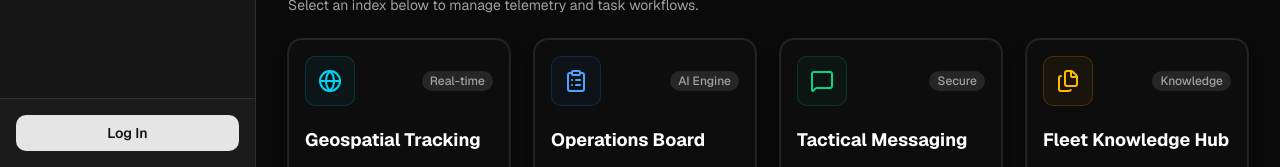
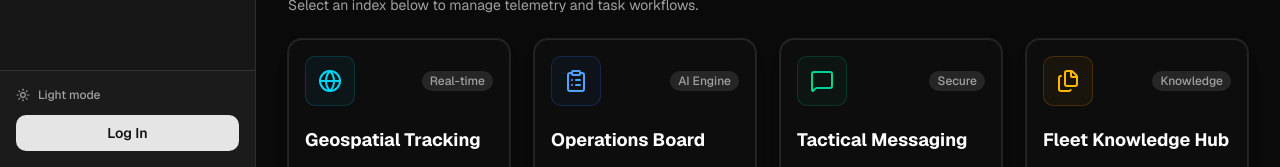
Before and after one commit to knight099/GamoplsApp, a Next.js app in the folder apps/web/: page / in a window 1280 px wide. Shown: the part 633-800 px from the top of the page. Built offline with nearby package versions, Linux system fonts and the light colour scheme; no server answers.

Commit message:
feat(web): add next-themes, indigo Clarity light primary, fix dark sidebar-primary leftover

```diff
--- a/apps/web/app/globals.css
+++ b/apps/web/app/globals.css
@@ -54,7 +54,7 @@
     --card-foreground: oklch(0.145 0 0);
     --popover: oklch(1 0 0);
     --popover-foreground: oklch(0.145 0 0);
-    --primary: oklch(0.205 0 0);
+    --primary: oklch(0.511 0.262 276.966);
     --primary-foreground: oklch(0.985 0 0);
     --secondary: oklch(0.97 0 0);
     --secondary-foreground: oklch(0.205 0 0);
@@ -65,7 +65,7 @@
     --destructive: oklch(0.577 0.245 27.325);
     --border: oklch(0.922 0 0);
     --input: oklch(0.922 0 0);
-    --ring: oklch(0.708 0 0);
+    --ring: oklch(0.511 0.262 276.966);
     --chart-1: oklch(0.87 0 0);
     --chart-2: oklch(0.556 0 0);
     --chart-3: oklch(0.439 0 0);
@@ -74,12 +74,12 @@
     --radius: 0.625rem;
     --sidebar: oklch(0.985 0 0);
     --sidebar-foreground: oklch(0.145 0 0);
-    --sidebar-primary: oklch(0.205 0 0);
+    --sidebar-primary: oklch(0.511 0.262 276.966);
     --sidebar-primary-foreground: oklch(0.985 0 0);
     --sidebar-accent: oklch(0.97 0 0);
     --sidebar-accent-foreground: oklch(0.205 0 0);
     --sidebar-border: oklch(0.922 0 0);
-    --sidebar-ring: oklch(0.708 0 0);
+    --sidebar-ring: oklch(0.511 0.262 276.966);
 }
 
 .dark {
@@ -108,8 +108,8 @@
     --chart-5: oklch(0.269 0 0);
     --sidebar: oklch(0.205 0 0);
     --sidebar-foreground: oklch(0.985 0 0);
-    --sidebar-primary: oklch(0.488 0.243 264.376);
-    --sidebar-primary-foreground: oklch(0.985 0 0);
+    --sidebar-primary: oklch(0.922 0 0);
+    --sidebar-primary-foreground: oklch(0.205 0 0);
     --sidebar-accent: oklch(0.269 0 0);
     --sidebar-accent-foreground: oklch(0.985 0 0);
     --sidebar-border: oklch(1 0 0 / 10%);
--- a/apps/web/app/layout.tsx
+++ b/apps/web/app/layout.tsx
@@ -5,6 +5,8 @@ import "./globals.css";
 import { Geist } from "next/font/google";
 import { cn } from "@/lib/utils";
 import { Globe, MessageSquare, ClipboardList, Files, Zap, LogOut } from "lucide-react";
+import { ThemeProvider } from "next-themes";
+import { ThemeToggle } from "@/components/theme-toggle";
 
 const geist = Geist({subsets:['latin'],variable:'--font-sans'});
 
@@ -24,8 +26,9 @@ export default async function RootLayout({ children }: { children: ReactNode })
   const session = await getSession();
 
   return (
-    <html lang="en" className={cn("font-sans dark", geist.variable)}>
+    <html lang="en" className={cn("font-sans", geist.variable)} suppressHydrationWarning>
       <body className="bg-background text-foreground antialiased min-h-screen">
+        <ThemeProvider attribute="class" defaultTheme="dark">
         <div className="flex min-h-screen">
           {/* High Fidelity Sidebar */}
           <aside className="w-64 fixed inset-y-0 left-0 bg-card border-r border-border flex flex-col z-50">
@@ -48,7 +51,8 @@ export default async function RootLayout({ children }: { children: ReactNode })
               })}
             </nav>
 
-            <div className="p-4 border-t border-border mt-auto bg-muted/30">
+            <div className="p-4 border-t border-border mt-auto bg-muted/30 space-y-3">
+              <ThemeToggle />
               {session ? (
                 <div className="flex flex-col gap-2">
                   <div className="flex items-center gap-2">
@@ -100,6 +104,7 @@ export default async function RootLayout({ children }: { children: ReactNode })
             </main>
           </div>
         </div>
+        </ThemeProvider>
       </body>
     </html>
   );
--- /dev/null
+++ b/apps/web/components/theme-toggle.tsx
@@ -0,0 +1,19 @@
+"use client";
+
+import { useTheme } from "next-themes";
+import { Moon, Sun } from "lucide-react";
+
+export function ThemeToggle() {
+  const { theme, setTheme } = useTheme();
+  return (
+    <button
+      type="button"
+      onClick={() => setTheme(theme === "dark" ? "light" : "dark")}
+      aria-label="Toggle theme"
+      className="flex items-center gap-2 text-xs font-medium text-muted-foreground hover:text-foreground transition-colors"
+    >
+      {theme === "dark" ? <Sun className="h-3.5 w-3.5" /> : <Moon className="h-3.5 w-3.5" />}
+      {theme === "dark" ? "Light mode" : "Dark mode"}
+    </button>
+  );
+}
--- a/apps/web/package.json
+++ b/apps/web/package.json
@@ -19,6 +19,7 @@
     "clsx": "^2.1.1",
     "lucide-react": "^1.23.0",
     "next": "^15.0.3",
+    "next-themes": "^0.4.4",
     "react": "^18.3.1",
     "react-dom": "^18.3.1",
     "shadcn": "^4.13.0",
```
Also changed, not shown: 1 other file (tests, documents, lock files or other folders).
